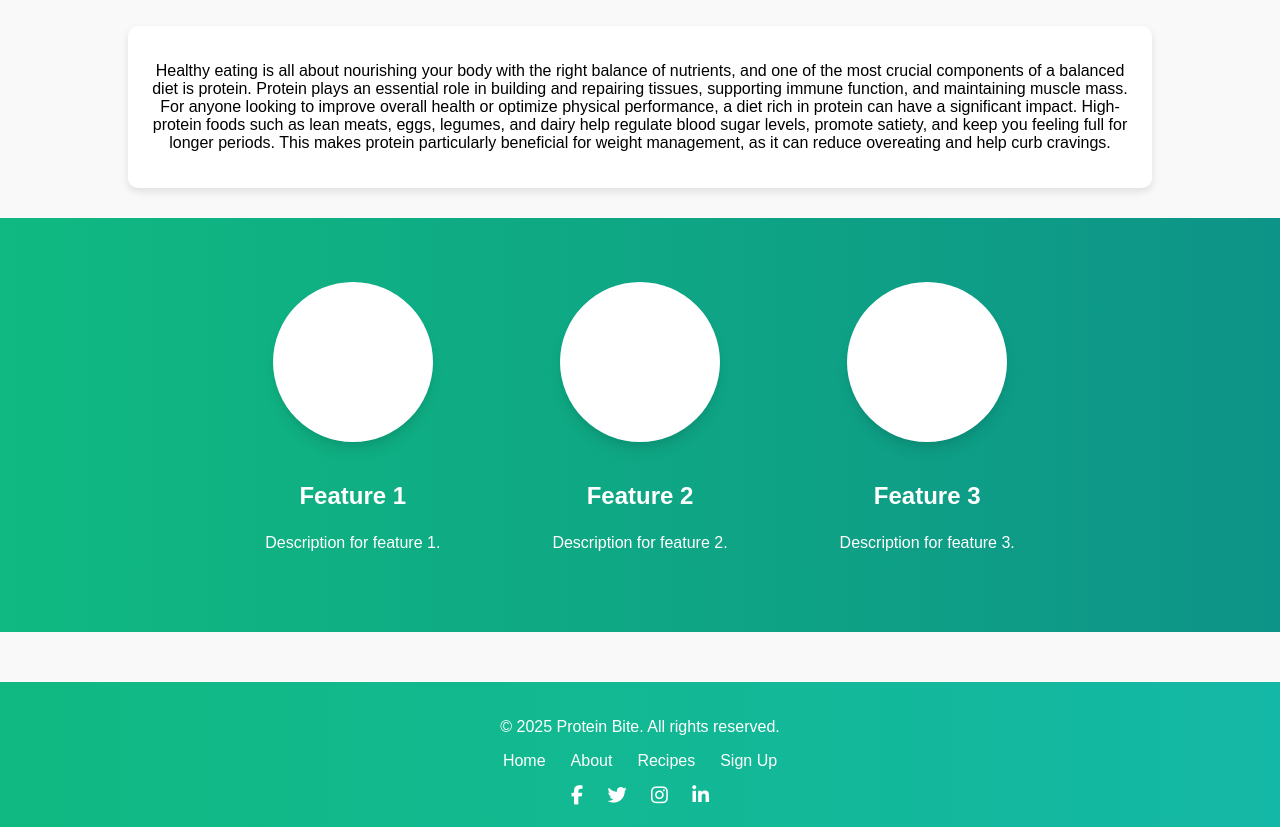
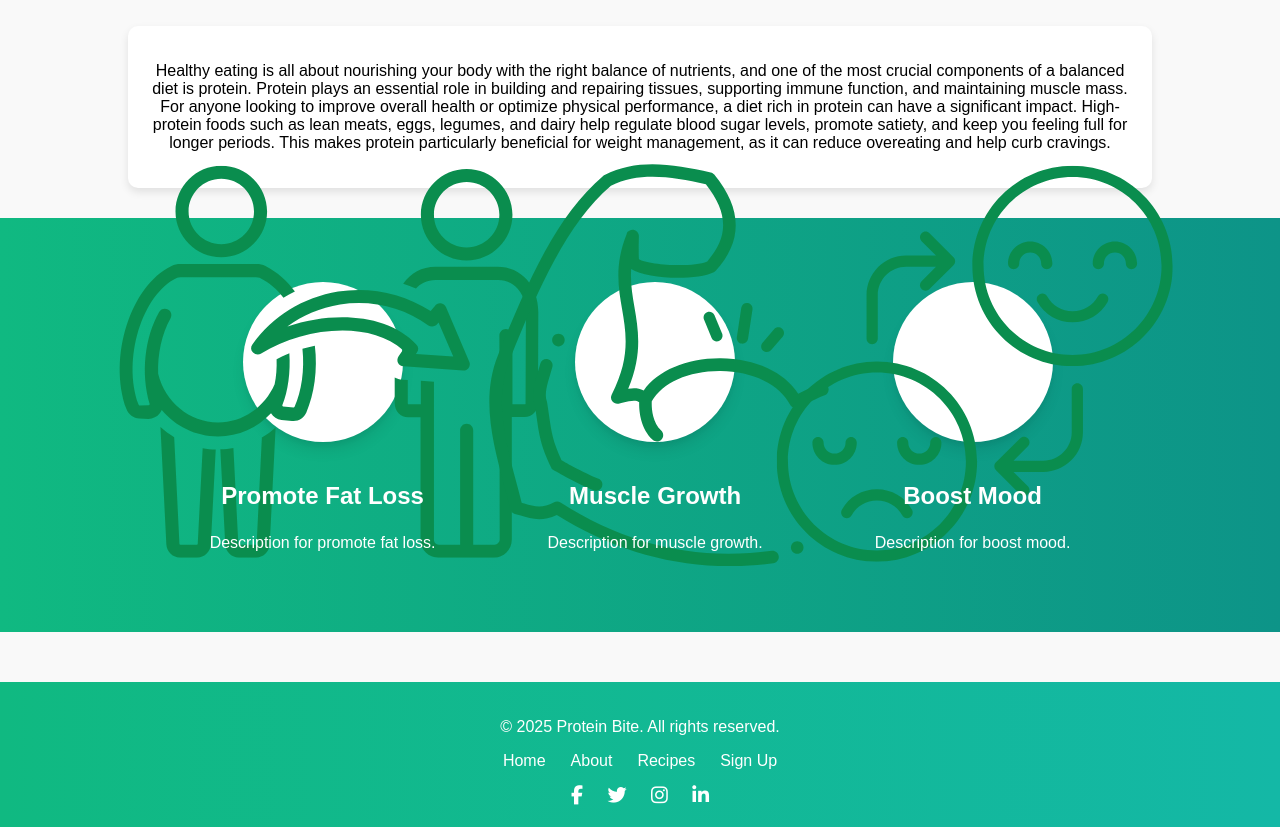
Before and after one commit to Emily-Rodden7/protein-bite, a Django app: page / in a window 1280 px wide. Shown: the part 454-1281 px from the top of the page. Run offline with Django 5.2, Linux system fonts and the light colour scheme.

Commit message:
added icons for home page

```diff
--- a/my_project/recipes/templates/recipes/home.html
+++ b/my_project/recipes/templates/recipes/home.html
@@ -51,24 +51,24 @@
     <div class="circle-container">
       <div class="circle-item">
         <div class="circle-icon">
-          <!-- Add your icon 1 here -->
+          <img src="my_project/recipes/static/recipes/images/promotefatloss.png" alt="Promote Fat Loss">
         </div>
-        <h3>Feature 1</h3>
-        <p>Description for feature 1.</p>
+        <h3>Promote Fat Loss</h3>
+        <p>Description for promote fat loss.</p>
       </div>
       <div class="circle-item">
         <div class="circle-icon">
-          <!-- Add your icon 2 here -->
+          <img src="my_project/recipes/static/recipes/images/musclegrowth.png" alt="Muscle Growth">
         </div>
-        <h3>Feature 2</h3>
-        <p>Description for feature 2.</p>
+        <h3>Muscle Growth</h3>
+        <p>Description for muscle growth.</p>
       </div>
       <div class="circle-item">
         <div class="circle-icon">
-          <!-- Add your icon 3 here -->
+          <img src="my_project/recipes/static/recipes/images/boostmood.png" alt="Boost Mood">
         </div>
-        <h3>Feature 3</h3>
-        <p>Description for feature 3.</p>
+        <h3>Boost Mood</h3>
+        <p>Description for boost mood.</p>
       </div>
     </div>
   </div>
```
Also changed, not shown: my_project/recipes/static/recipes/images/boostmood.png (added), my_project/recipes/static/recipes/images/musclegrowth.png (added), my_project/recipes/static/recipes/images/promotefatloss.png (added).
